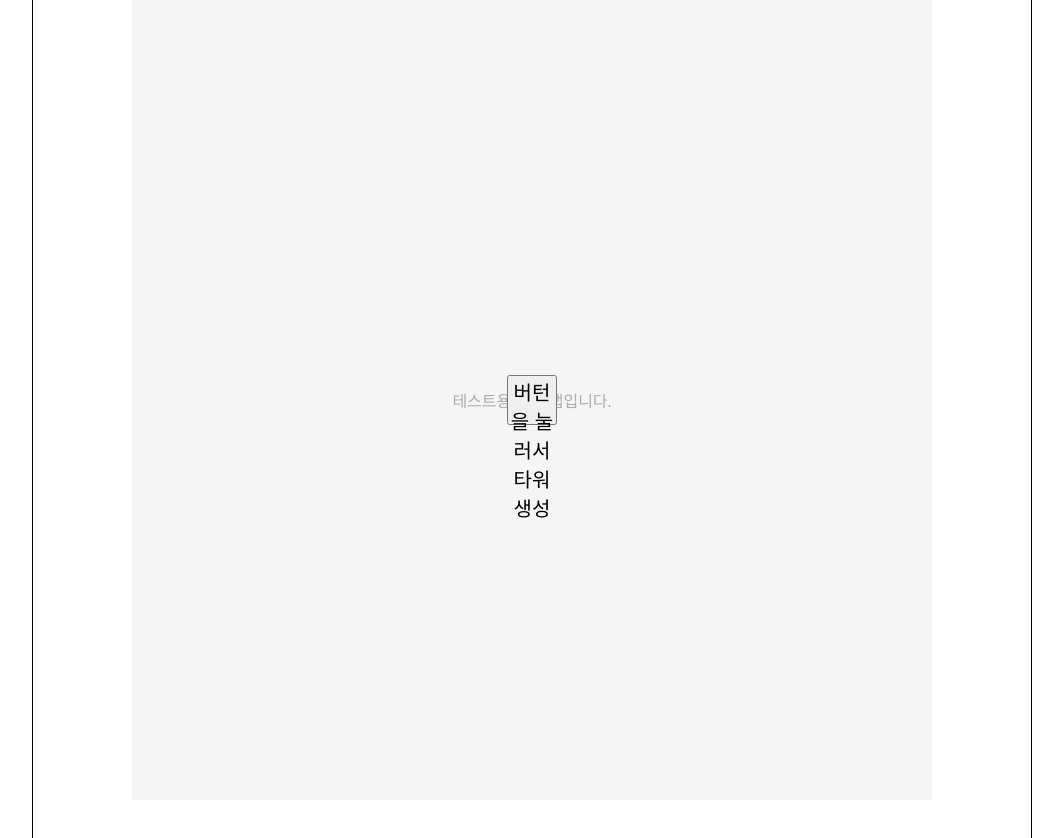
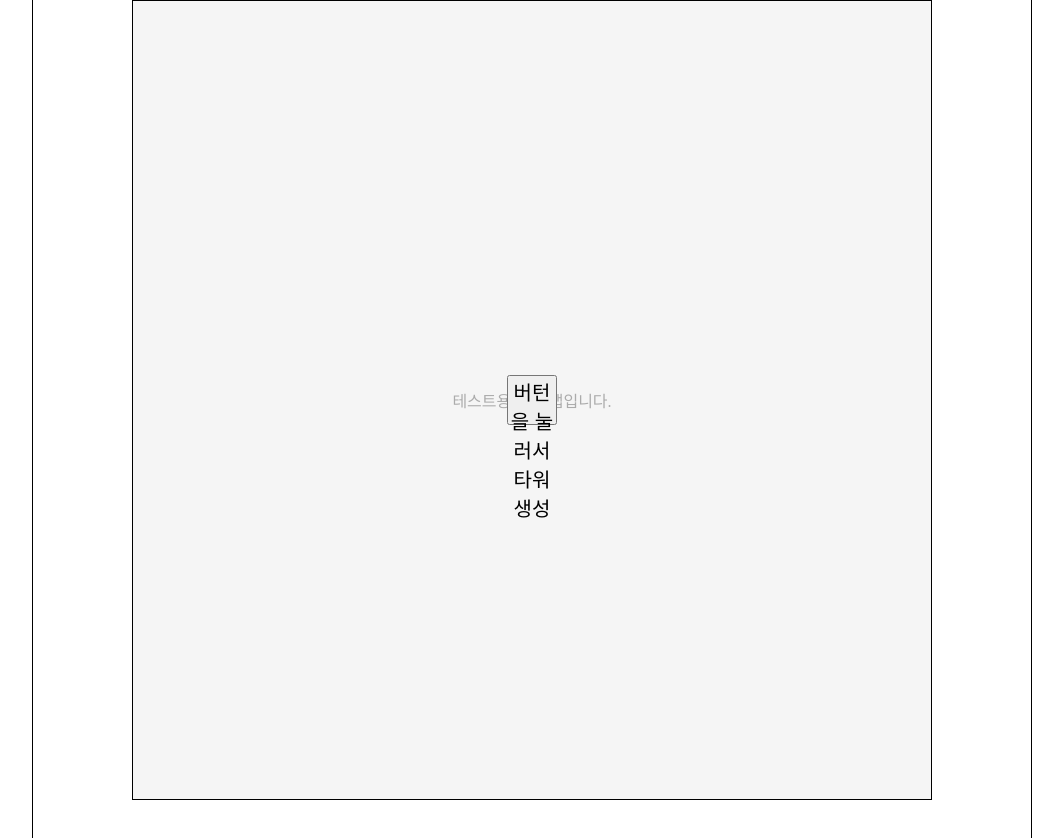
Before and after one commit to KimInteger/projectDefence, a React app: page / in a window 1280 px wide. Shown: the top 838 px of the page, without its empty margins (108-1171 px from the left). Built offline with nearby package versions, Linux system fonts and the light colour scheme.

Commit message:
modi | towerSection.tsx
버튼 중복 클릭 방지를 위해서 useState추가

```diff
--- a/frontend/src/app/map/section/towerSection.tsx
+++ b/frontend/src/app/map/section/towerSection.tsx
@@ -6,8 +6,10 @@ const TowerBuildSection: React.FC<TowerBuildSeciontProps> = ({
   buildSpeed,
 }) => {
   const [isBuild, setIsBuild] = useState<boolean>(false);
+  const [showButton, setShowButton] = useState<boolean>(true);
 
   const handleBuildTower = (): void => {
+    setShowButton(false);
     setTimeout(() => {
       setIsBuild(true);
     }, buildSpeed);
@@ -23,13 +25,13 @@ const TowerBuildSection: React.FC<TowerBuildSeciontProps> = ({
           display: 'flex',
           alignItems: 'center',
           justifyContent: 'center',
-          border: '1px solid blakc',
+          border: '1px solid black',
           backgroundColor: 'whitesmoke',
         }}
       >
         {isBuild ? (
           children
-        ) : (
+        ) : showButton ? (
           <button
             style={{
               width: '50px',
@@ -40,6 +42,8 @@ const TowerBuildSection: React.FC<TowerBuildSeciontProps> = ({
           >
             버턴을 눌러서 타워 생성
           </button>
+        ) : (
+          <p>타워 생성중입니다.</p>
         )}
       </div>
     </>
```
